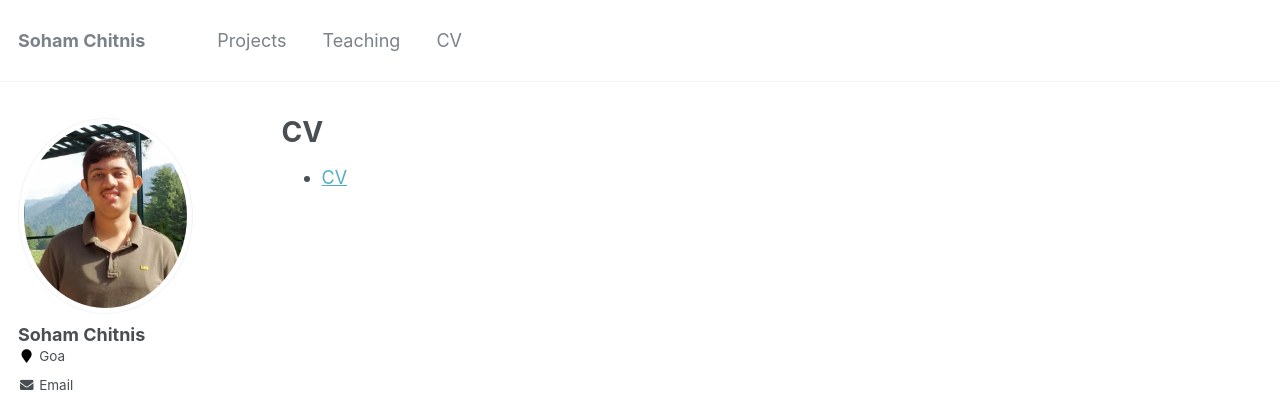
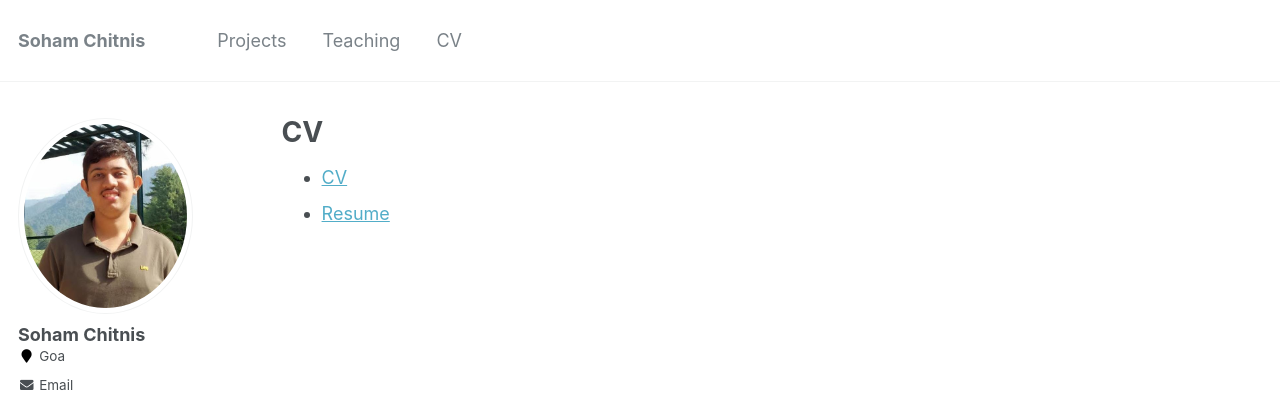
Before and after one commit to soham-chitnis10/soham-chitnis10_archived.github.io, a Jekyll site: the page built from _pages/cv.md, in a window 1280 px wide. Shown: the top 396 px of the page. Built offline with Jekyll 4.4.1, drawn with Linux system fonts in a browser that asks for light colours.

Commit message:
added resume

```diff
--- a/_pages/cv.md
+++ b/_pages/cv.md
@@ -9,6 +9,7 @@ redirect_from:
 
 {% include base_path %}
 * [CV](https://soham-chitnis10.github.io/files/Soham_Chitnis_CV.pdf)
+* [Resume](https://soham-chitnis10.github.io/files/Soham_Chitnis_Resume.pdf)
 
 <!-- Education
 ======
```
Also changed, not shown: 2 other files.
